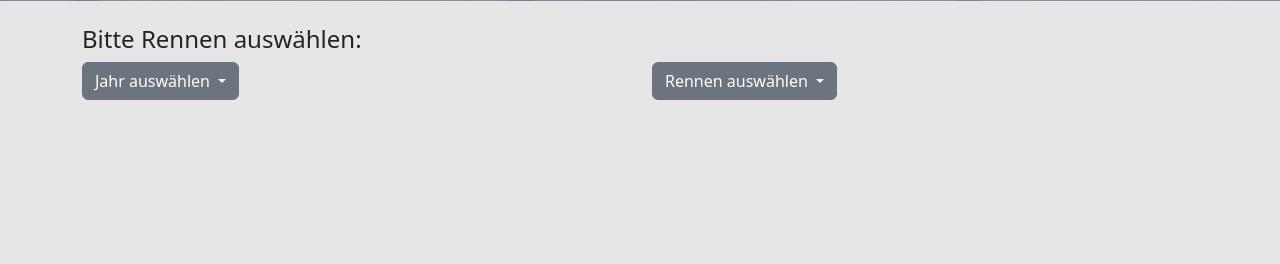
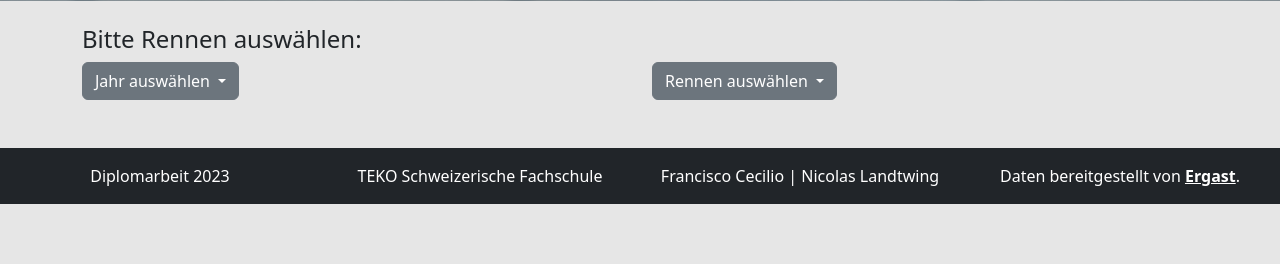
Before and after one commit to nicilandtwing/DA_Cecilio_Landtwing, a PHP site: page /race.php in a window 1280 px wide. Shown: the part 224-488 px from the top of the page. Run offline with PHP 8.4, Linux system fonts and the light colour scheme; data that the repository does not hold is empty.

Commit message:
CF: Footer hinzugefügt

```diff
--- a/css/style.css
+++ b/css/style.css
@@ -44,3 +44,12 @@ td{
 .modalcell:hover{
     text-decoration:underline;
 }
+
+#footer{
+    padding-top: 2vh;
+    word-break:break-word;
+}
+#footer a{
+    color: white;
+    font-weight: bold;
+}
--- a/race.php
+++ b/race.php
@@ -305,6 +305,26 @@
     </div>
   </section>
 
+  <!-- Footer -->
+  <section id="footer" class="container-fluid bg-dark text-white">
+    <footer>
+      <div class="row justify-content-center">
+        <div class="col-3 justify-content-center d-flex">
+          <p>Diplomarbeit 2023</p>
+        </div>
+        <div class="col-3 justify-content-center d-flex">
+          <p>TEKO Schweizerische Fachschule</p>
+        </div>
+        <div class="col-3 justify-content-center d-flex">
+          <p>Francisco Cecilio | Nicolas Landtwing</p>
+        </div>
+        <div class="col-3 justify-content-center d-flex">
+        <p>Daten bereitgestellt von <a href="https://ergast.com/mrd">Ergast</a>.</p>
+        </div>
+      </div>
+
+    </footer>
+  </section>
 
 
 
```
Also changed, not shown: drivers.php (+21 -0 lines), index.php (+21 -0 lines), season-list.php (+21 -0 lines), season.php (+21 -0 lines), teams.php (+21 -0 lines).
